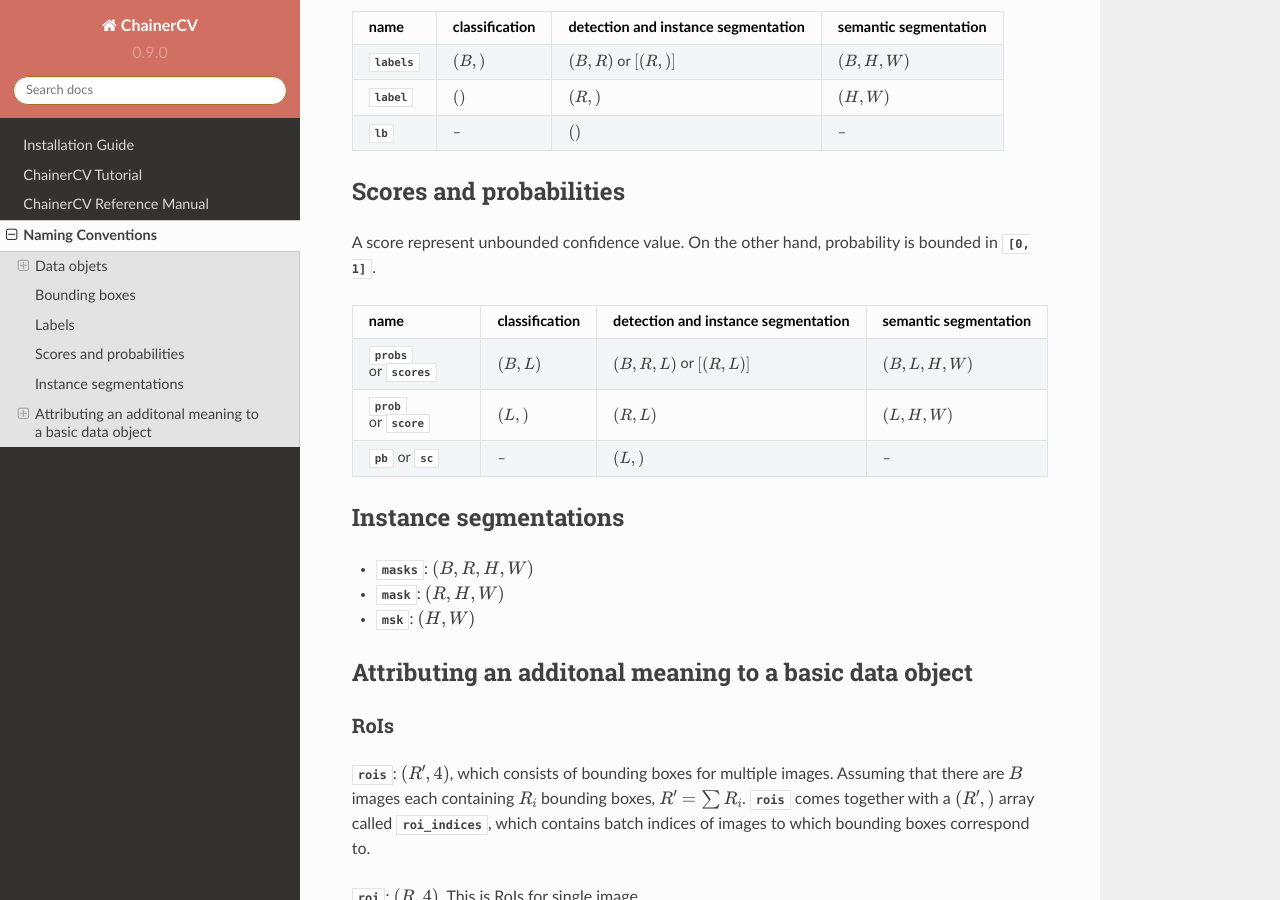
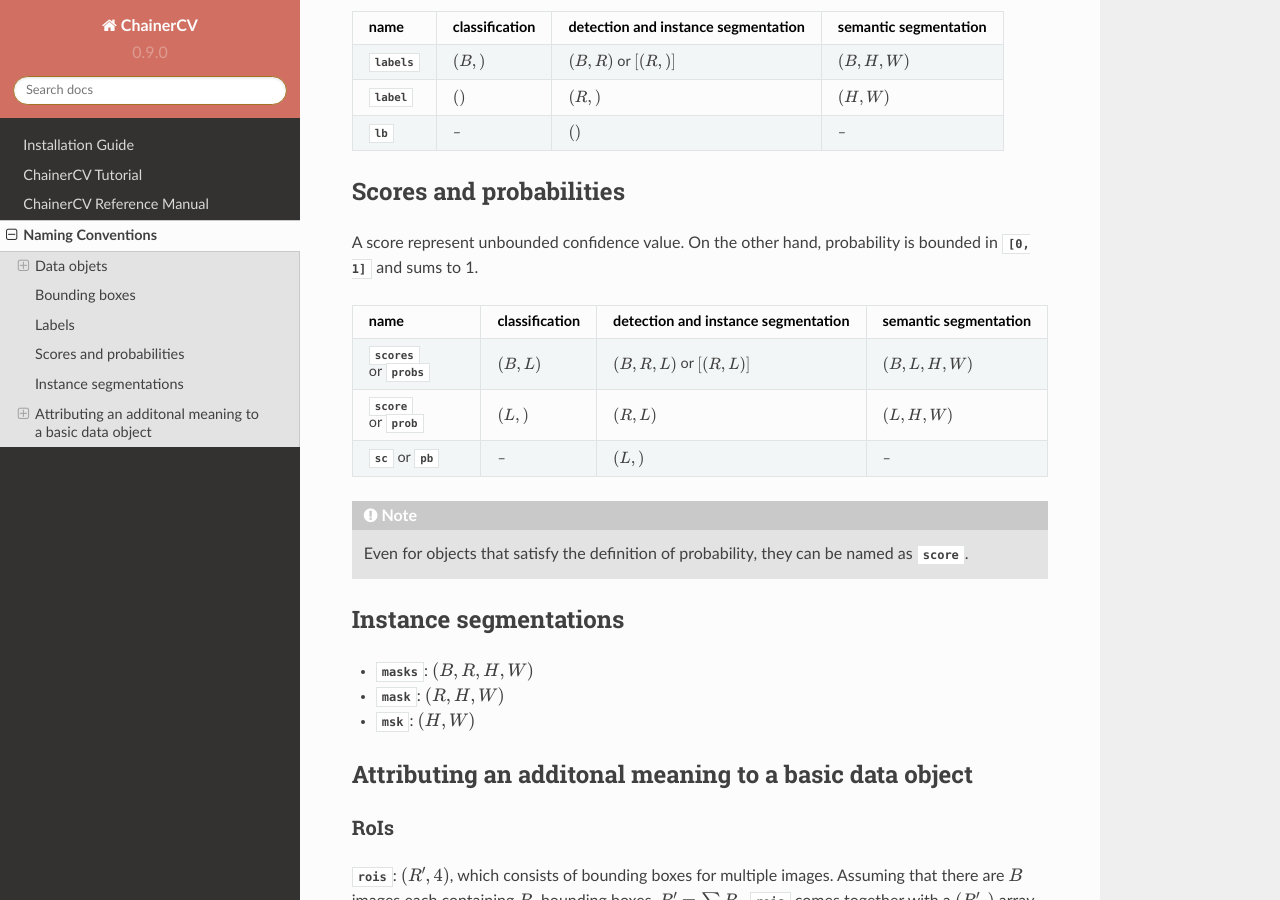
Before and after one commit to chainer/chainercv, a Sphinx documentation site: the page built from docs/source/naming_convention.rst, in a window 1280 px wide and 900 px high, scrolled down 738 px. Built offline with Sphinx 7.4.7 and the Read the Docs theme 2.0.0, drawn with Linux system fonts in a browser that asks for light colours.

Commit message:
add note about prob and score

```diff
--- a/docs/source/naming_convention.rst
+++ b/docs/source/naming_convention.rst
@@ -49,14 +49,18 @@ Scores and probabilities
 ~~~~~~~~~~~~~~~~~~~~~~~~
 
 A score represent unbounded confidence value.
-On the other hand, probability is bounded in :obj:`[0, 1]`.
+On the other hand, probability is bounded in :obj:`[0, 1]` and sums to 1.
 
 .. csv-table::
     :header: name, classification, detection and instance segmentation, semantic segmentation
 
-    :obj:`probs` or :obj:`scores`, ":math:`(B, L)`", ":math:`(B, R, L)` or :math:`[(R, L)]`", ":math:`(B, L, H, W)`"
-    :obj:`prob` or :obj:`score`, ":math:`(L,)`", ":math:`(R, L)`", ":math:`(L, H, W)`"
-    :obj:`pb` or :obj:`sc`, --, ":math:`(L,)`", --
+    :obj:`scores` or :obj:`probs`, ":math:`(B, L)`", ":math:`(B, R, L)` or :math:`[(R, L)]`", ":math:`(B, L, H, W)`"
+    :obj:`score` or :obj:`prob`, ":math:`(L,)`", ":math:`(R, L)`", ":math:`(L, H, W)`"
+    :obj:`sc` or :obj:`pb`, --, ":math:`(L,)`", --
+
+.. note::
+
+    Even for objects that satisfy the definition of probability, they can be named as :obj:`score`.
 
 
 
```
